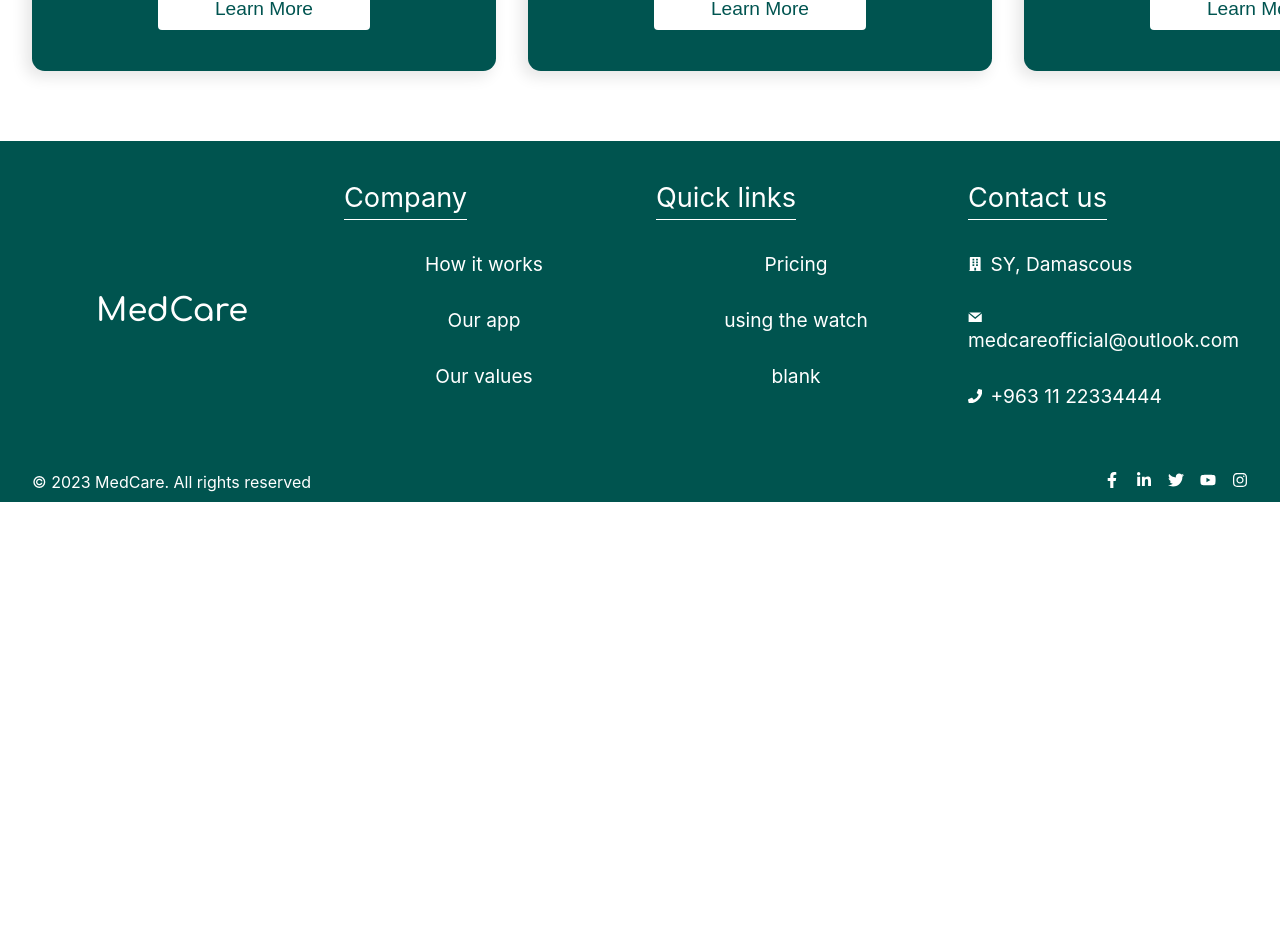
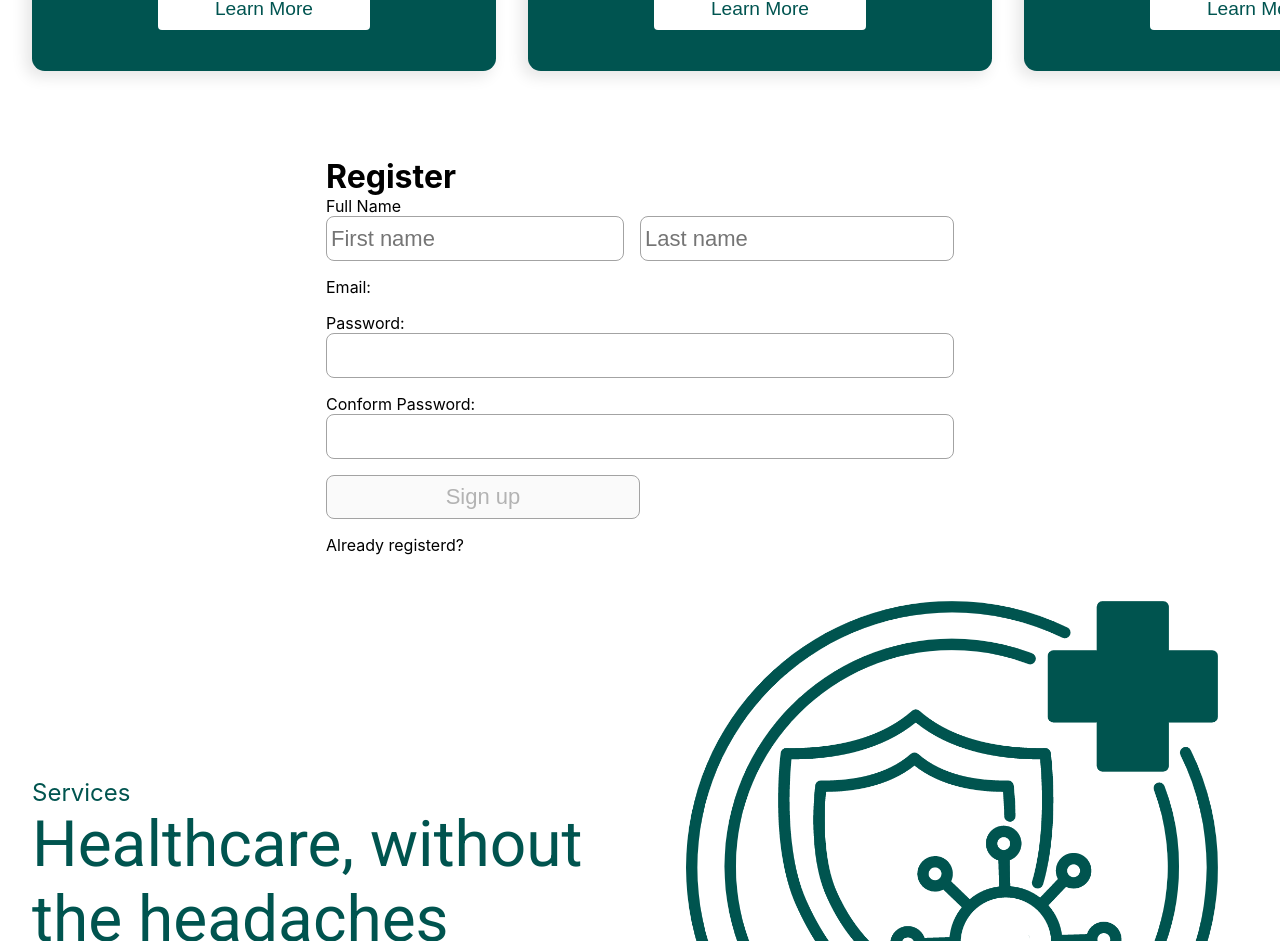
Before and after one commit to mohamad-alkaadi/MedCare, a React (Create React App) app in the folder final_last-version/: page / in a window 1280 px wide. Shown: the part 4714-5655 px from the top of the page. Before the commit the page ends 5216 px from the top, so only its background shows below. Built offline with nearby package versions, Linux system fonts and the light colour scheme; a web font is replaced by a local one.

Commit message:
small update

```diff
--- a/final_last-version/src/App.js
+++ b/final_last-version/src/App.js
@@ -10,8 +10,8 @@ function App() {
     <div className="App">
       <NavBar/>
       <Home/>
-      {/* <Register/> */}
-      {/* <Services/> */}
+      <Register/>
+      <Services/>
       <Footer/>
     </div>
   );
```
